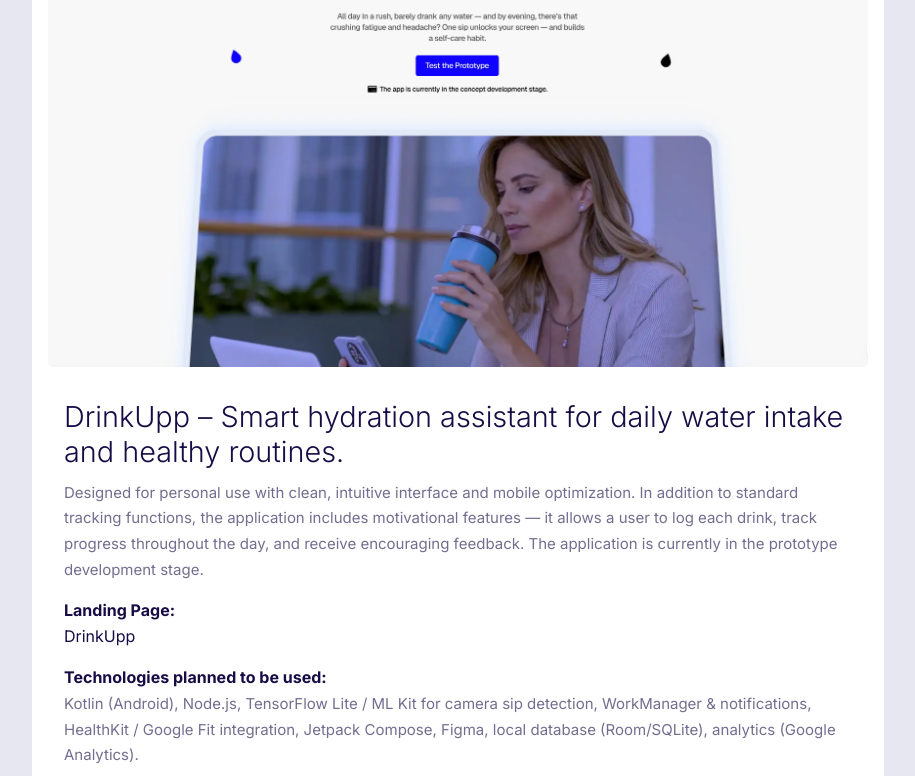
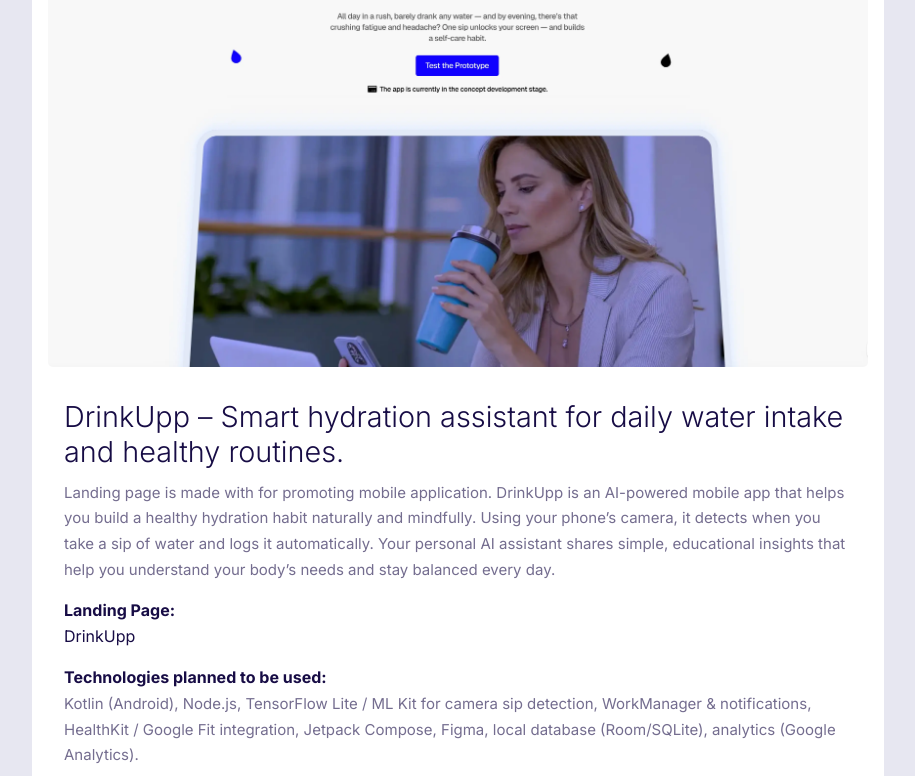
Before and after one commit to juliataro/portfolio, a React (Vite) app: page /projects/websites/drinkupp in a window 1280 px wide. Shown: the part 395-1171 px from the top of the page, without its empty margins (182-1097 px from the left). Built offline with nearby package versions, Linux system fonts and the light colour scheme; a web font is replaced by a local one.

Commit message:
DrinkUpp new description

```diff
--- a/src/pages/projects/drinkupp.tsx
+++ b/src/pages/projects/drinkupp.tsx
@@ -47,12 +47,13 @@ const DrinkuppProject: React.FC = () => {
               </Typography>
 
               <Typography variant="body3" color="text.secondary" sx={{ mb: 2 }}>
-                Designed for personal use with clean, intuitive interface and
-                mobile optimization. In addition to standard tracking functions,
-                the application includes motivational features — it allows a
-                user to log each drink, track progress throughout the day, and
-                receive encouraging feedback. The application is currently in
-                the prototype development stage.
+                Landing page is made with for promoting mobile application.
+                DrinkUpp is an AI-powered mobile app that helps you build a
+                healthy hydration habit naturally and mindfully. Using your
+                phone’s camera, it detects when you take a sip of water and logs
+                it automatically. Your personal AI assistant shares simple,
+                educational insights that help you understand your body’s needs
+                and stay balanced every day.
               </Typography>
 
               {/* ➕ Additional Info Section */}
```
